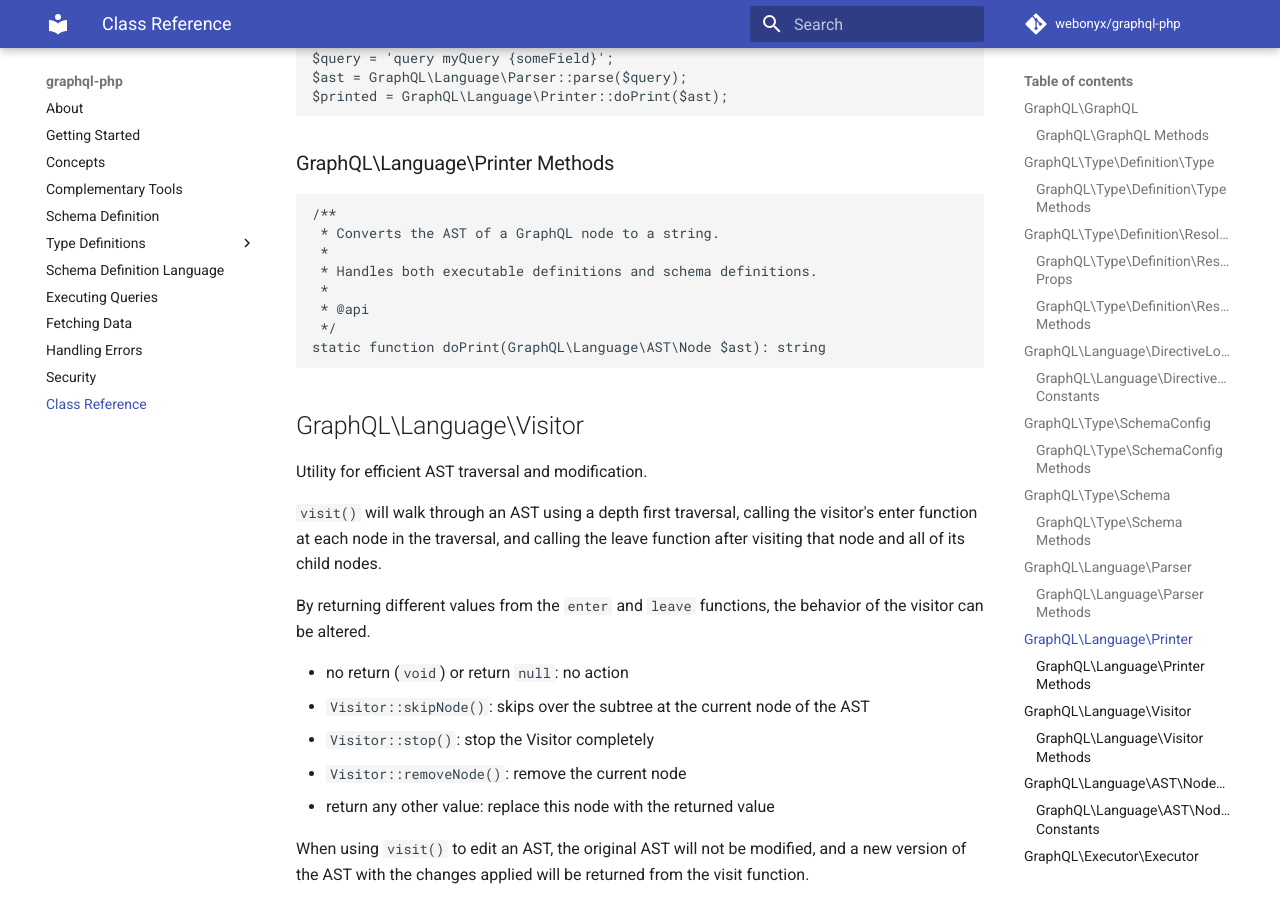
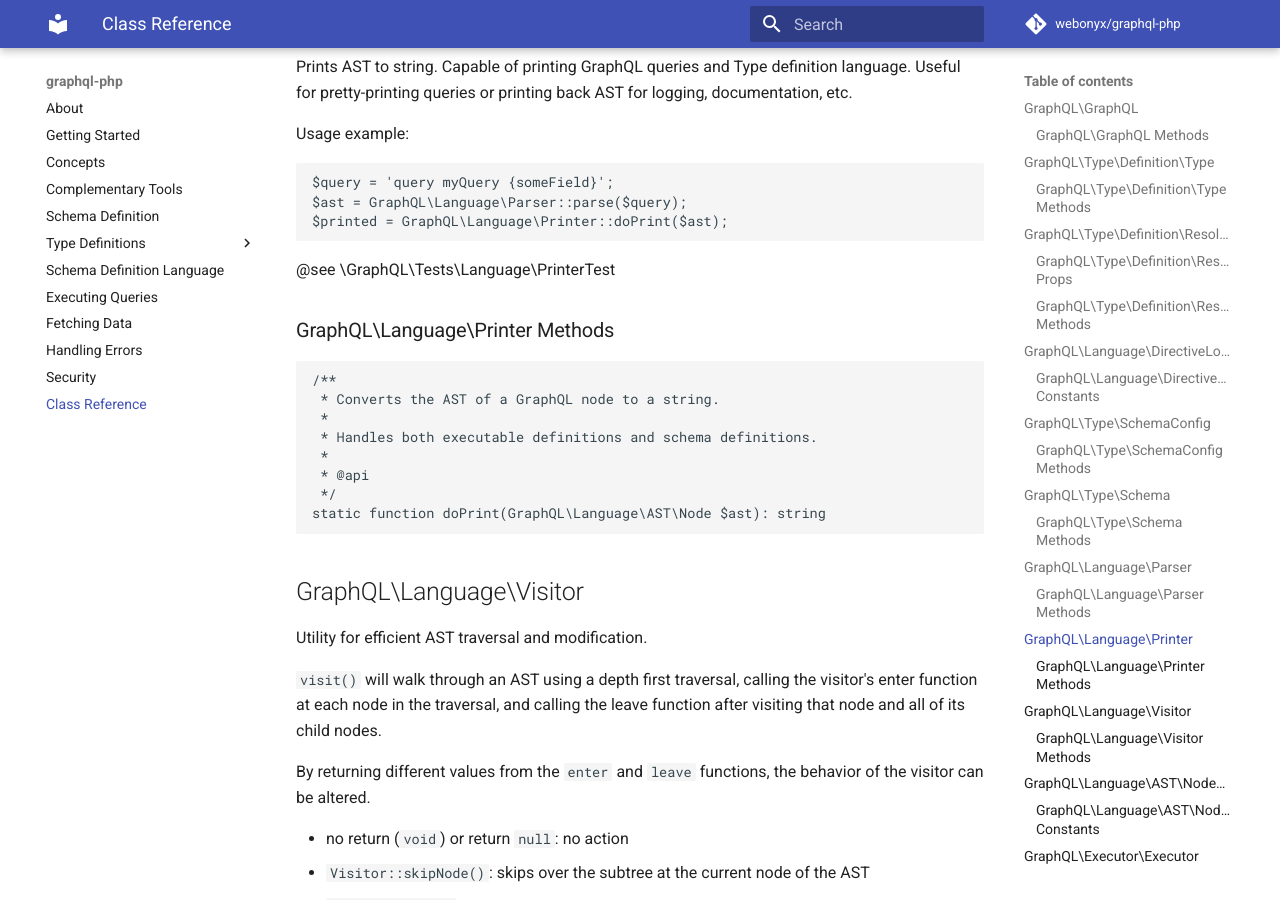
Before and after one commit to webonyx/graphql-php, an MkDocs documentation site: the page built from docs/class-reference.md, in a window 1280 px wide and 900 px high, scrolled down 19384 px. Built offline with MkDocs 1.6.1 and Material for MkDocs 9.7.7, drawn with Linux system fonts in a browser that asks for light colours; comment, search, counter and statistics services are not loaded; some of the changed text lies outside the part shown.

Commit message:
Prettify docs

````diff
--- a/docs/class-reference.md
+++ b/docs/class-reference.md
@@ -4,6 +4,8 @@ This is the primary facade for fulfilling GraphQL operations.
 See [related documentation](executing-queries.md).
 
 @phpstan-import-type FieldResolver from Executor
+
+@see \GraphQL\Tests\GraphQLTest
 
 ### GraphQL\GraphQL Methods
 
@@ -662,6 +664,8 @@ Or using Schema Config instance:
 
 @phpstan-import-type SchemaConfigOptions from SchemaConfig
 @phpstan-import-type OperationType from OperationDefinitionNode
+
+@see \GraphQL\Tests\Type\SchemaTest
 
 ### GraphQL\Type\Schema Methods
 
@@ -936,6 +940,8 @@ Those magic functions allow partial parsing:
 @method static NodeList<NameNode> directiveLocations(Source|string $source, bool[] $options = [])
 @method static NameNode directiveLocation(Source|string $source, bool[] $options = [])
 
+@see \GraphQL\Tests\Language\ParserTest
+
 ### GraphQL\Language\Parser Methods
 
 ```php
@@ -1011,6 +1017,8 @@ $query = 'query myQuery {someField}';
 $ast = GraphQL\Language\Parser::parse($query);
 $printed = GraphQL\Language\Printer::doPrint($ast);
 ```
+
+@see \GraphQL\Tests\Language\PrinterTest
 
 ### GraphQL\Language\Printer Methods
 
@@ -1110,6 +1118,8 @@ visitor API:
 
 @phpstan-type NodeVisitor callable(Node): (VisitorOperation|null|false|void)
 @phpstan-type VisitorArray array<string, NodeVisitor>|array<string, array<string, NodeVisitor>>
+
+@see \GraphQL\Tests\Language\VisitorTest
 
 ### GraphQL\Language\Visitor Methods
 
@@ -1258,6 +1268,8 @@ Implements the "Evaluating requests" section of the GraphQL specification.
 @phpstan-type FieldResolver callable(mixed, array<string, mixed>, mixed, ResolveInfo): mixed
 @phpstan-type ImplementationFactory callable(PromiseAdapter, Schema, DocumentNode, mixed, mixed, array<mixed>, ?string, callable): ExecutorImplementation
 
+@see \GraphQL\Tests\Executor\ExecutorTest
+
 ### GraphQL\Executor\Executor Methods
 
 ```php
@@ -1337,6 +1349,8 @@ extensions?: array<string, mixed>
 @phpstan-type ErrorFormatter callable(\Throwable): SerializableError
 @phpstan-type ErrorsHandler callable(array<Error> $errors, ErrorFormatter $formatter): SerializableErrors
 
+@see \GraphQL\Tests\Executor\ExecutionResultTest
+
 ### GraphQL\Executor\ExecutionResult Props
 
 ```php
@@ -1610,6 +1624,8 @@ Also read related docs on [error handling](error-handling.md)
 
 Class extends standard PHP `\Exception`, so all standard methods of base `\Exception` class
 are available in addition to those listed below.
+
+@see \GraphQL\Tests\Error\ErrorTest
 
 ### GraphQL\Error\Error Methods
 
@@ -1754,6 +1770,8 @@ and provides tools for error debugging.
 @phpstan-import-type SerializableError from ExecutionResult
 @phpstan-import-type ErrorFormatter from ExecutionResult
 
+@see \GraphQL\Tests\Error\FormattedErrorTest
+
 ### GraphQL\Error\FormattedError Methods
 
 ```php
@@ -1824,6 +1842,8 @@ Or using [ServerConfig](class-reference.md#graphqlserverserverconfig) instance:
 
 See [dedicated section in docs](executing-queries.md#using-server) for details.
 
+@see \GraphQL\Tests\Server\StandardServerTest
+
 ### GraphQL\Server\StandardServer Methods
 
 ```php
@@ -1926,6 +1946,8 @@ Usage example:
 @phpstan-import-type ErrorsHandler from ExecutionResult
 @phpstan-import-type ErrorFormatter from ExecutionResult
 
+@see \GraphQL\Tests\Server\ServerConfigTest
+
 ### GraphQL\Server\ServerConfig Methods
 
 ```php
@@ -2044,6 +2066,8 @@ function setPromiseAdapter(GraphQL\Executor\Promise\PromiseAdapter $promiseAdapt
 ## GraphQL\Server\Helper
 
 Contains functionality that could be re-used by various server implementations.
+
+@see \GraphQL\Tests\Server\HelperTest
 
 ### GraphQL\Server\Helper Methods
 
@@ -2285,6 +2309,8 @@ assumeValidSDL?: bool
   Set to true to assume the SDL is valid.
 
   Default: false
+
+@see \GraphQL\Tests\Utils\BuildSchemaTest
 
 ### GraphQL\Utils\BuildSchema Methods
 
@@ -2523,6 +2549,8 @@ sortInputFields?: bool,
 sortTypes?: bool,
 }
 
+@see \GraphQL\Tests\Utils\SchemaPrinterTest
+
 ### GraphQL\Utils\SchemaPrinter Methods
 
 ```php
````
